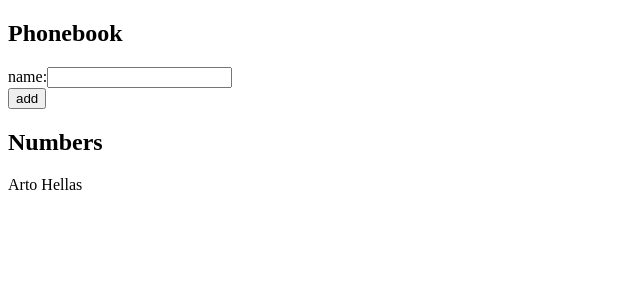
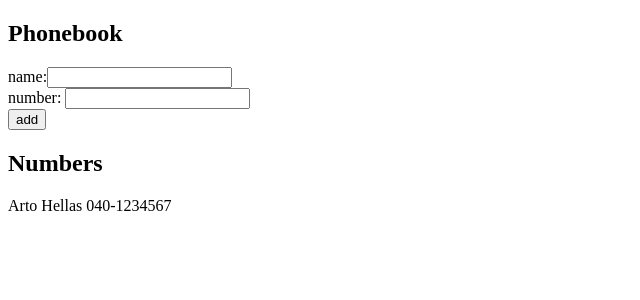
Before and after one commit to KagaK2/fullstack-course, a React (Create React App) app in the folder part2/thephonebook/: page / in a window 1280 px wide. Shown: the top 300 px of the page, without its empty margins (0-640 px from the left). Built offline with nearby package versions, Linux system fonts and the light colour scheme.

Commit message:
2.8 done

```diff
--- a/part2/thephonebook/src/App.js
+++ b/part2/thephonebook/src/App.js
@@ -1,21 +1,28 @@
 import React, { useState } from "react";
 
 const App = () => {
-  const [persons, setPersons] = useState([{ name: "Arto Hellas" }]);
+  const [persons, setPersons] = useState([
+    { name: "Arto Hellas", number: "040-1234567" }
+  ]);
   const [newName, setNewName] = useState("");
+  const [newNumber, setNewNumber] = useState("");
 
   const handleNameChange = e => {
     setNewName(e.target.value);
+  };
+  const handleNumberChange = e => {
+    setNewNumber(e.target.value);
   };
   const handleFormSubmit = e => {
     e.preventDefault();
     const filteredArray = persons.filter(person => person.name === newName);
     if (filteredArray.length === 0) {
-      setPersons([...persons, { name: newName }]);
+      setPersons([...persons, { name: newName, number: newNumber }]);
     } else {
       window.alert(`${newName} is already added to phonebook`);
     }
     setNewName("");
+    setNewNumber("");
   };
   return (
     <div>
@@ -23,7 +30,11 @@ const App = () => {
       <form onSubmit={handleFormSubmit}>
         <div>
           name:
-          <input onChange={handleNameChange} value={newName} />
+          <input onChange={handleNameChange} value={newName} required />
+        </div>
+        <div>
+          number:{" "}
+          <input onChange={handleNumberChange} value={newNumber} required />
         </div>
         <div>
           <button type="submit">add</button>
@@ -31,7 +42,11 @@ const App = () => {
       </form>
       <h2>Numbers</h2>
       {persons.map(person => {
-        return <p key={person.name}>{person.name}</p>;
+        return (
+          <p key={person.name}>
+            {person.name} {person.number}
+          </p>
+        );
       })}
     </div>
   );
```
